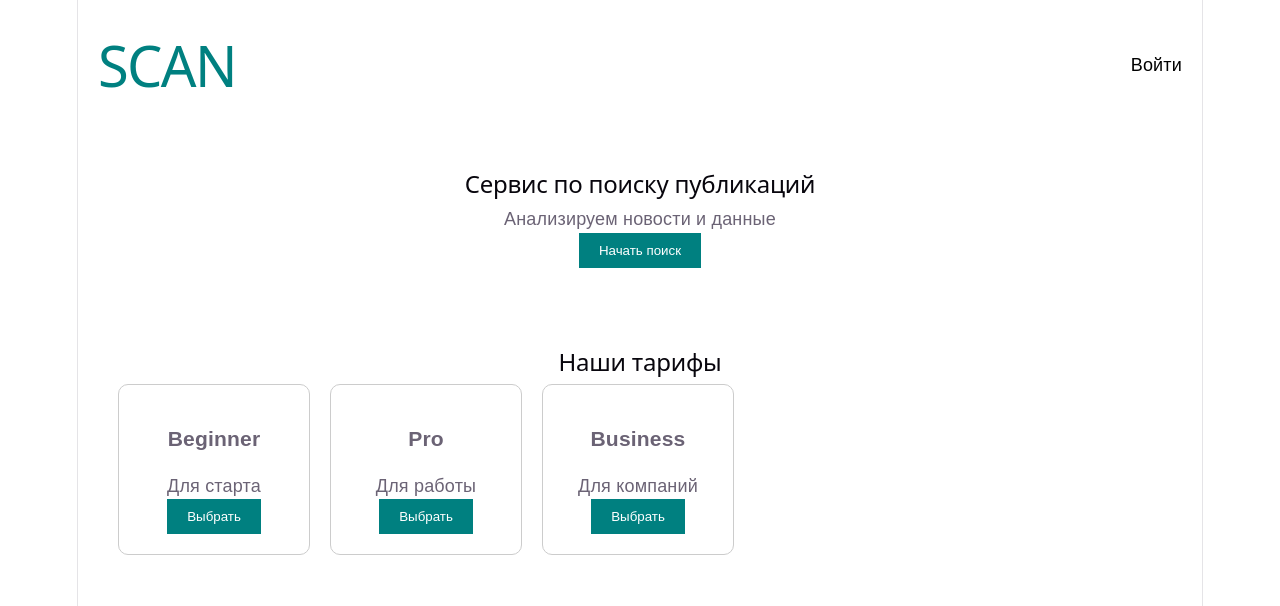
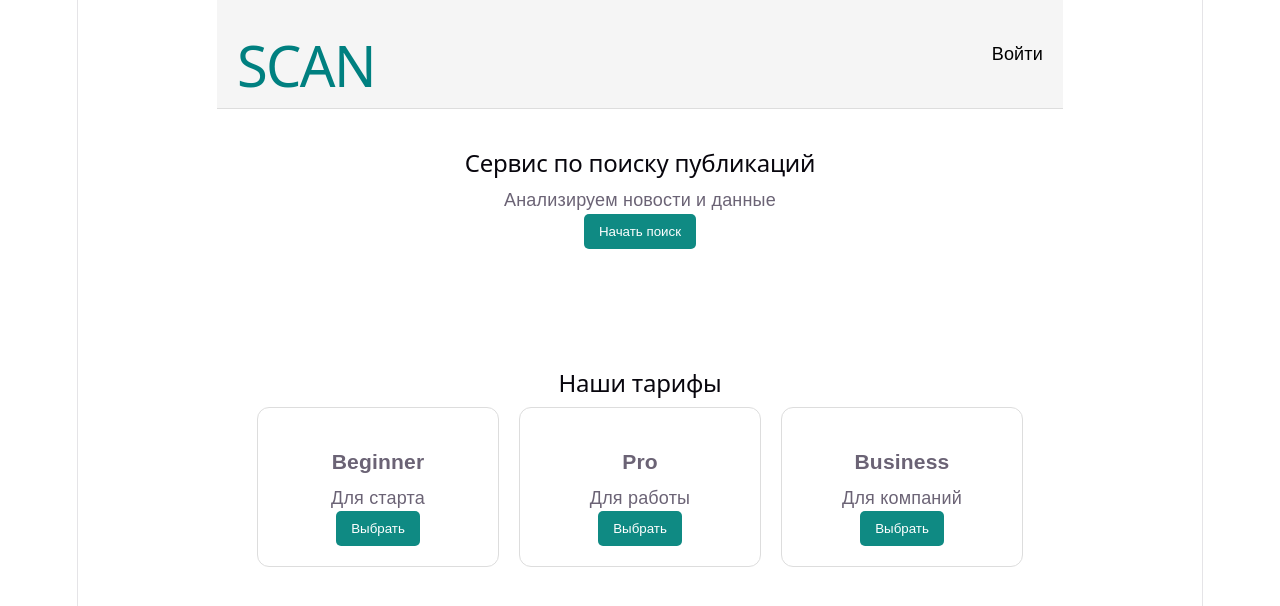
Before and after one commit to 201198al/final, a React (Vite) app in the folder scan-project/: page / in a window 1280 px wide. Shown: the top 606 px of the page. Built offline with nearby package versions, Linux system fonts and the light colour scheme.

Commit message:
Карточки, загрузка, стили

```diff
--- a/scan-project/src/index.css
+++ b/scan-project/src/index.css
@@ -169,3 +169,60 @@ button:hover {
   border-radius: 10px;
   width: 200px;
 }
+.container {
+  max-width: 1000px;
+  margin: 0 auto;
+}
+
+header {
+  background: #f5f5f5;
+  border-bottom: 1px solid #ddd;
+}
+
+section {
+  margin-bottom: 40px;
+}
+
+h1, h2, h3 {
+  margin-bottom: 10px;
+}
+
+button {
+  border-radius: 5px;
+}
+
+input {
+  padding: 10px;
+  margin-right: 10px;
+}
+.tariffs {
+  display: flex;
+  gap: 20px;
+  justify-content: center;
+}
+
+.card {
+  border: 1px solid #ddd;
+  padding: 20px;
+  border-radius: 12px;
+  width: 200px;
+  text-align: center;
+  transition: 0.3s;
+}
+
+.card:hover {
+  transform: translateY(-5px);
+  box-shadow: 0 5px 15px rgba(0,0,0,0.1);
+}
+
+button {
+  background: #0f8a83;
+  color: white;
+  border: none;
+  padding: 10px 15px;
+  cursor: pointer;
+}
+
+button:hover {
+  opacity: 0.9;
+}
--- a/scan-project/src/pages/Home.jsx
+++ b/scan-project/src/pages/Home.jsx
@@ -4,7 +4,7 @@ function Home() {
   const navigate = useNavigate();
 
   return (
-    <div>
+    <div className="container">
       <header>
         <h1>SCAN</h1>
         <nav>
--- a/scan-project/src/pages/Result.jsx
+++ b/scan-project/src/pages/Result.jsx
@@ -1,22 +1,40 @@
-import { useLocation } from "react-router-dom";
+import { useLocation, useNavigate } from "react-router-dom";
+import { useEffect, useState } from "react";
 
 function Result() {
   const location = useLocation();
+  const navigate = useNavigate();
   const inn = location.state?.inn;
 
-  // ФЕЙКОВЫЕ ДАННЫЕ (как будто с API)
-  const news = [
+  const [news, setNews] = useState([]);
+  const [loading, setLoading] = useState(true);
+
+  useEffect(() => {
+    setTimeout(() => {
+      const fakeData = [
         { id: 1, title: "Компания растет", text: "Доход увеличился на 20%" },
         { id: 2, title: "Новая сделка", text: "Подписан крупный контракт" },
         { id: 3, title: "Расширение", text: "Открытие нового офиса" },
       ];
 
+      setNews(fakeData);
+      setLoading(false);
+    }, 1500);
+  }, []);
+
   return (
-    <div>
+    <div className="container">
       <h2>Результаты поиска</h2>
+
+      <button onClick={() => navigate("/search")}>
+        Назад
+      </button>
 
       <p>Вы искали ИНН: {inn}</p>
 
+      {loading ? (
+        <p>Загрузка...</p>
+      ) : (
         <div className="news">
           {news.map((item) => (
             <div key={item.id} className="news-card">
@@ -25,6 +43,7 @@ function Result() {
             </div>
           ))}
         </div>
+      )}
     </div>
   );
 }
--- a/scan-project/src/pages/Search.jsx
+++ b/scan-project/src/pages/Search.jsx
@@ -10,7 +10,7 @@ function Search() {
   };
 
   return (
-    <div>
+    <div className="container">
       <h2>Поиск компании</h2>
 
       <input
```
Lines whose indentation alone changed are shown as unchanged.
